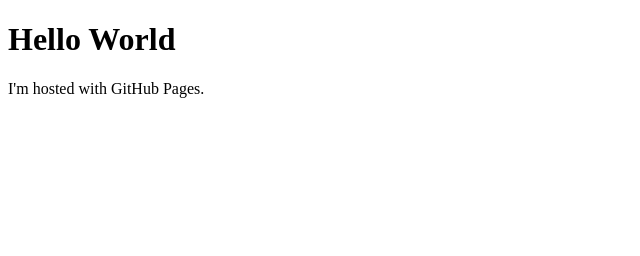
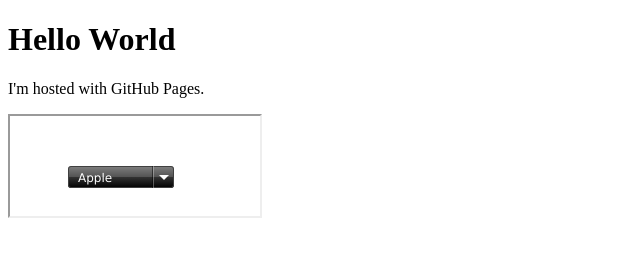
Before and after one commit to szyryanov/szyryanov.github.io, a plain HTML site: page index.html in a window 1280 px wide. Shown: the whole page, without its empty margins (0-640 px from the left). Drawn offline with Linux system fonts and the light colour scheme.

Commit message:
Update index.html

```diff
--- a/index.html
+++ b/index.html
@@ -3,5 +3,11 @@
   <body>
     <h1>Hello World</h1>
     <p>I'm hosted with GitHub Pages.</p>
+
+
+<iframe src="http://szyryanov.github.io/Portfolio/HtmlSelect/live-demo.html" width="250" height="100" align="left">
+    Your browser does not supports iframes.
+ </iframe>
+
   </body>
 </html>
```
